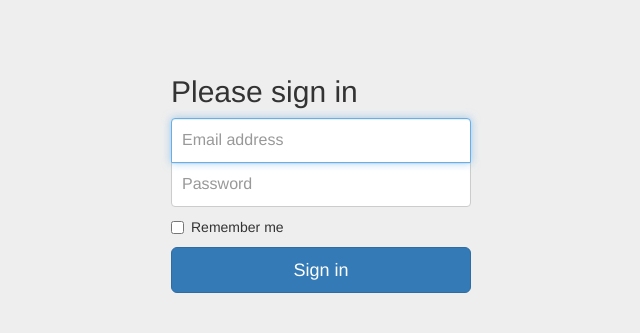
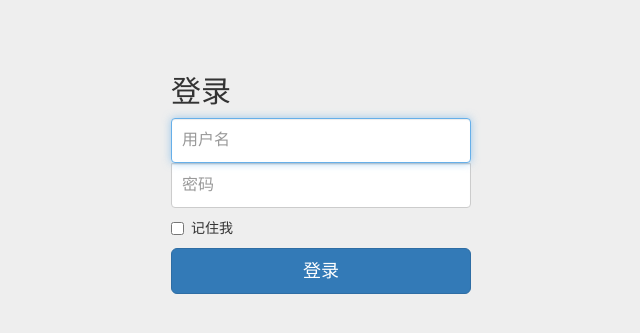
Before and after one commit to CloudDuanOrganization/CloudDuan, a Django app: template CloudDuan/templates/signin.html in a window 1280 px wide. Shown: the top 333 px of the page, without its empty margins (319-959 px from the left). Run offline with Django 3.2, Linux system fonts and the light colour scheme; the template is opened without the code that fills it, so the values that code supplies are empty; some libraries are stand-ins or nearby versions.

Commit message:
add user login module.

```diff
--- a/CloudDuan/templates/signin.html
+++ b/CloudDuan/templates/signin.html
@@ -6,39 +6,35 @@
     <meta name="viewport" content="width=device-width, initial-scale=1">
     <meta name="description" content="">
     <meta name="author" content="">
-    <link rel="icon" href="/static/images/favicon.ico">
+    <link rel="icon" href="static/images/favicon.ico">
 
     <title>登陆</title>
 
     <!-- Bootstrap core CSS -->
-    <link href="/static/css/bootstrap.min.css" rel="stylesheet">
+    <link href="static/css/bootstrap.min.css" rel="stylesheet">
 
     <!-- Custom styles for this template -->
-    <link href="/static/signin.css" rel="stylesheet">
+    <link href="static/css/signin.css" rel="stylesheet">
   </head>
 
   <body>
 
     <div class="container">
 
-      <form class="form-signin">
-        <h2 class="form-signin-heading">Please sign in</h2>
-        <label for="inputEmail" class="sr-only">Email address</label>
-        <input type="email" id="inputEmail" class="form-control" placeholder="Email address" required autofocus>
-        <label for="inputPassword" class="sr-only">Password</label>
-        <input type="password" id="inputPassword" class="form-control" placeholder="Password" required>
+      <form class="form-signin" action="/userUnit/userLogin/" method="POST">
+        <h2 class="form-signin-heading">登录</h2>
+        <label for="inputUserName" class="sr-only">用户名</label>
+        <input type="userName" id="inputUserName" class="form-control" placeholder="用户名" required autofocus>
+        <label for="inputPassword" class="sr-only">密码</label>
+        <input type="password" id="inputPassword" class="form-control" placeholder="密码" required>
         <div class="checkbox">
           <label>
-            <input type="checkbox" value="remember-me"> Remember me
+            <input type="checkbox" value="remember-me"> 记住我
           </label>
         </div>
-        <button class="btn btn-lg btn-primary btn-block" type="submit">Sign in</button>
+        <button class="btn btn-lg btn-primary btn-block" type="submit">登录</button>
       </form>
 
-    </div> <!-- /container -->
-
-
-    <!-- IE10 viewport hack for Surface/desktop Windows 8 bug -->
-    <script src="../../assets/js/ie10-viewport-bug-workaround.js"></script>
+    </div>
   </body>
 </html>
```
